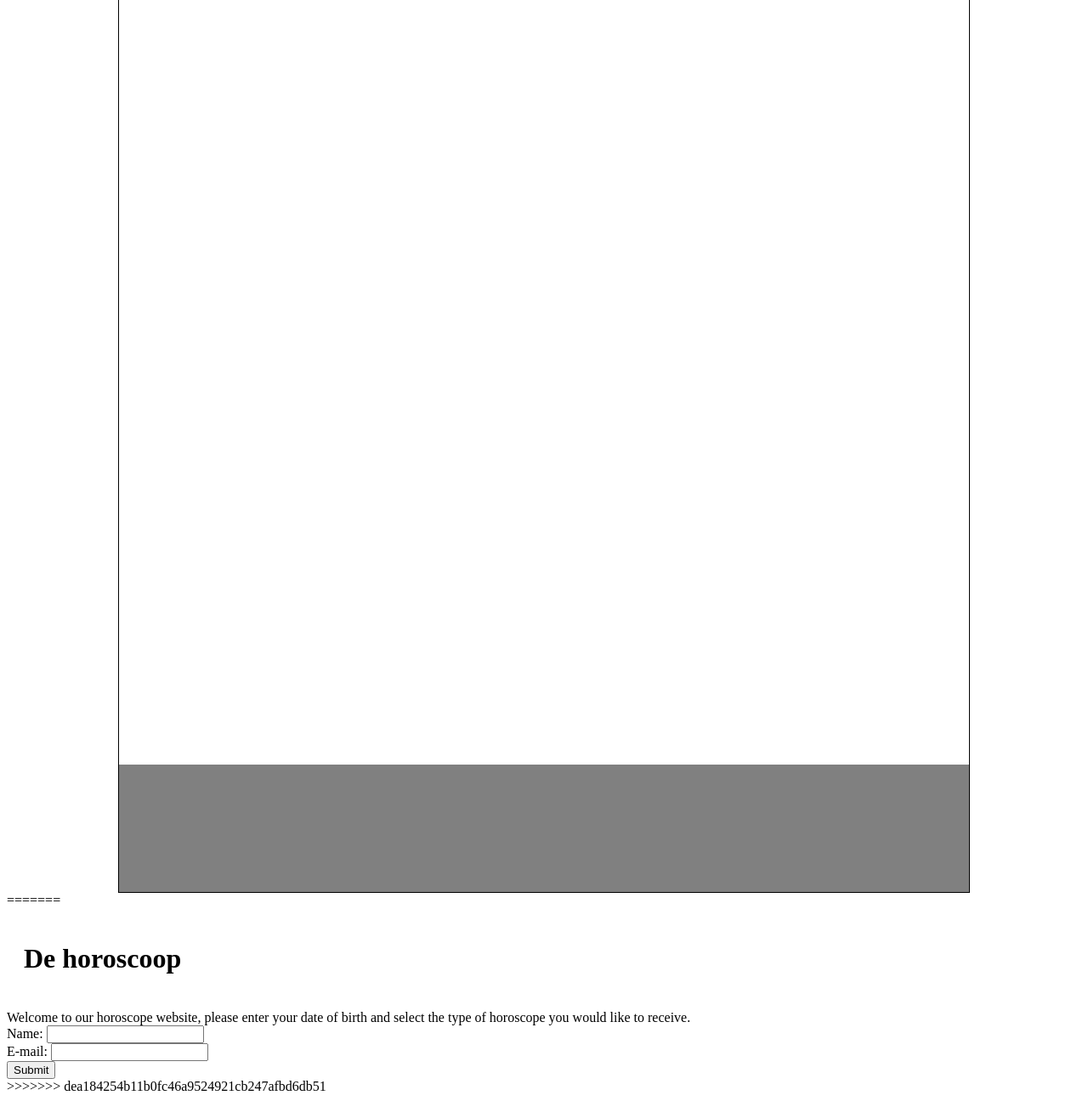
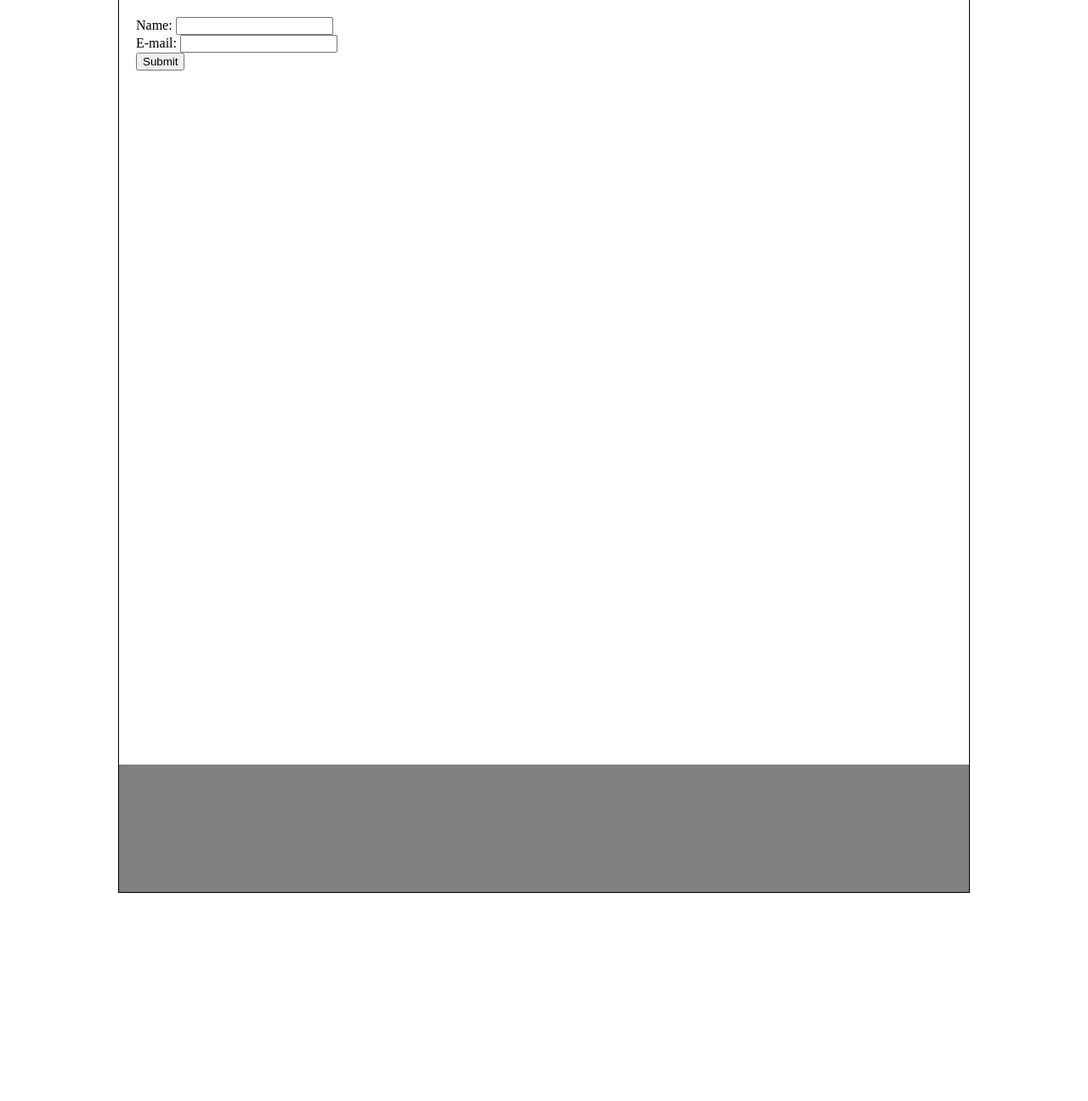
Before and after one commit to brann0n/Versiebeheer-WC, a PHP site: page / in a window 1280 px wide. Shown: the part 177-1473 px from the top of the page at 85% size. After the commit the page ends 1228 px from the top, so only its background shows below. Run offline with PHP 8.4, Linux system fonts and the light colour scheme.

Commit message:
asdf
asdf

```diff
--- a/index.php
+++ b/index.php
@@ -31,23 +31,15 @@ Date: 3-10-2018
 			<?php
 
 			?>
+                                        <form action="welcome.php" method="post">
+                Name: <input type="text" name="name"><br>
+                E-mail: <input type="text" name="email"><br>
+                <input type="submit">
+            </form>
 			</div>
 			<div id="footer">
 			</div>
 		</div>
-=======
-        <?php
 
-        ?>
-        <h1>De horoscoop</h1>
-        <div>Welcome to our horoscope website, please enter your date of birth and select the type of horoscope you would like to receive.</div>
-        <div>
-            <form action="welcome.php" method="post">
-                Name: <input type="text" name="name"><br>
-                E-mail: <input type="text" name="email"><br>
-                <input type="submit">
-            </form>
-        </div>
->>>>>>> dea184254b11b0fc46a9524921cb247afbd6db51
     </body>
 </html>
```
